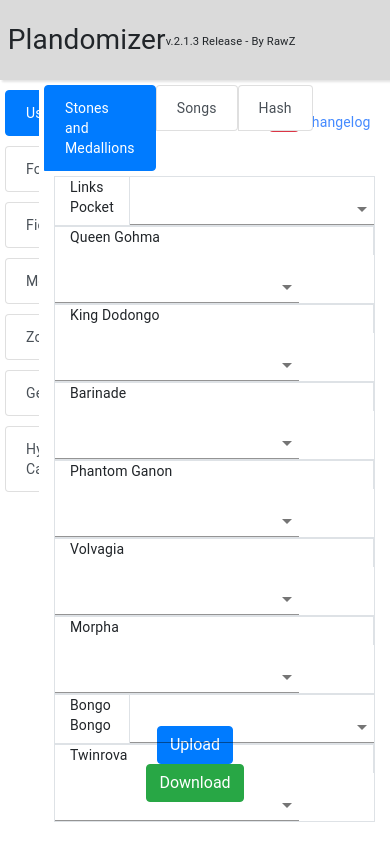
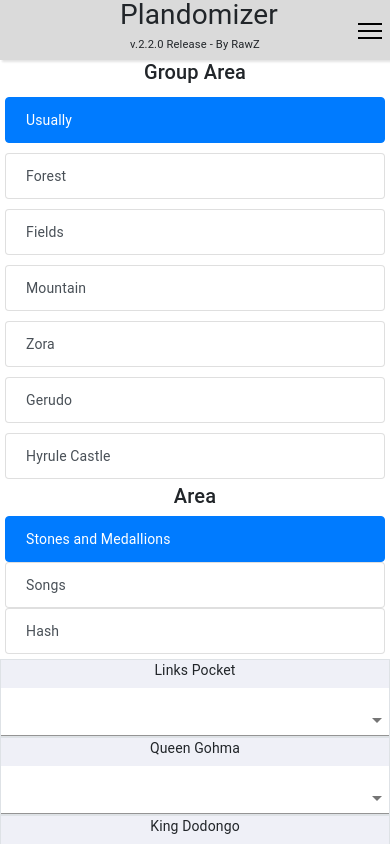
Before and after one commit to RawZ06/PlandoMaker, a Vue app: page /#/ in a window 390 px wide. Shown: the top 844 px of the page. Built offline with nearby package versions, Linux system fonts and the light colour scheme.

Commit message:
Rework css, responsive design

```diff
--- a/src/components/Changelog.vue
+++ b/src/components/Changelog.vue
@@ -7,12 +7,14 @@
 			<li>Customization gossip hints</li>
 		</ul>
 		<br>
-		<br>
-		<h3>VERSION 2.1.3<span class="badge badge-danger">New</span></h3>
+		<h3>VERSION 2.2.0<span class="badge badge-danger">New</span></h3>
 		<ul>
-			<li>Add About page :
-				<router-link class="link" to="/about">Click here</router-link>
-			</li>
+			<li>Reworking css for responsiveness</li>
+			<li>This website can be used on mobile/tablet, it's responsive</li>
+		</ul>
+		<h3>VERSION 2.1.3</h3>
+		<ul>
+			<li>Add About page</li>
 			<li>Fix bottom buttons position</li>
 		</ul>
 		<h3>VERSION 2.1.2</h3>
--- a/src/components/Header.vue
+++ b/src/components/Header.vue
@@ -1,17 +1,32 @@
 <template>
     <header>
-        <div class="title">Plandomizer</div>
-		<small>v.2.1.3 Release</small>
-        <small> - By RawZ</small>
-        <div class="links">
+		<div class="title-version">
+			<div class="title">Plandomizer</div>
+			<small>v.2.2.0 Release - By RawZ</small>
+			<div title="Menu" class="c-icon c-icon-burger"><span> </span></div>
+		</div>
+        <div class="links hide">
             <router-link class="link" to="/">Home</router-link>
-            <router-link class="link" to="/about">About</router-link><span class="badge badge-danger">New</span>
+            <router-link class="link" to="/about">About</router-link>
 			<router-link class="link" to="/changelog">Changelog</router-link>
         </div>
     </header>
 </template>
 
 <script>
+	window.onload = () => {
+		const btn = document.querySelector('.c-icon-burger');
+		const links = document.querySelector('.links');
+		btn.addEventListener('click', function(e){
+			if (this.classList.contains('is-pressed')) {
+				this.classList.remove('is-pressed');
+				links.classList.add('hide');
+			} else {
+				this.classList.add('is-pressed');
+				links.classList.remove('hide');
+			}
+		}, false);
+	}
 
 export default {
     name: 'Header'
@@ -22,33 +37,56 @@ export default {
     header
     {
         width: 100vw;
-        height: 80px;
+		line-height: 30px;
+		text-align: center;
         background: rgb(218, 218, 218);
         box-shadow: 2px 2px 2px rgb(228, 228, 228);
-        line-height: 80px;
+		display: flex;
+		flex-direction: column;
+		/*justify-content: space-between;*/
     }
 
-    .title, .links {display: inline-block;}
+	.links {
+		display: flex;
+		flex-direction: column;
+	}
+
+	.hide {
+		display: none;
+	}
+
+	.title-version {
+		position: relative;
+		top: 50%;
+	}
+
+	.title-version {
+		display: flex;
+		flex-direction: column;
+	}
+
+	.md-theme-default a:not(.md-button) {
+		color: black !important;
+	}
+
+	.md-theme-default a:not(.md-button):hover {
+		color: gray !important;
+		text-decoration: none !important;
+	}
 
     .title {
-        float: left;
         font-size: 200%;
         margin-left: 2vw;
     }
-    .links {float: right; margin-right: 4vw;}
 
-    .link {
+    .link  {
         position: relative;
         text-decoration: none;
-        margin: 0 1vw;
+        margin: 0.5vh 1vw;
         color: black;
         display: inline-block;
         height: 100%;
-        border-bottom: 3px solid rgba(255, 107, 107, 0);
-    }
-
-    .click {
-        cursor: pointer;
+        border-bottom: 1px solid gray;
     }
 
     .link:hover {
@@ -57,23 +95,97 @@ export default {
         text-decoration: none;
     }
 
-    .name {
-        margin: 0 1vw;
-        color: black;
-        display: inline-block;
-        height: 100%;
-    }
+	.c-icon {
+		position: absolute;
+		display: block;
+		height: 60px;
+		width: 40px;
+		overflow: hidden;
+		white-space: nowrap;
+		color: transparent;
+		line-height: 1;
+		right: 0;
+	}
 
-    .modal-body {
-        line-height: 18px;
-    }
+	.c-icon-burger span {
+		position: absolute;
+		top: 50%;
+		right: 8px;
+		transition: background 200ms 200ms;
+	}
+	.c-icon-burger span::before, .c-icon-burger span::after {
+		content: "";
+		right: 0;
+		transform: translateZ(0);
+		backface-visibility: hidden;
+		transition: transform 0.2s 0.2s;
+	}
 
-    .md-theme-default a:not(.md-button) {
-        color: black;
-    }
+	.c-icon-burger span,
+	.c-icon-burger span::before,
+	.c-icon-burger span::after {
+		position: absolute;
+		display: inline-block;
+		height: 2px;
+		width: 24px;
+		background: #000;
+	}
 
-    .md-theme-default a:not(.md-button):hover {
-        color: gray;
-        text-decoration: none;
-    }
+	.c-icon-burger span::before {
+		top: -7px;
+	}
+
+	.c-icon-burger span::after {
+		top: 7px;
+	}
+
+	.c-icon-burger.is-pressed span {
+		background: transparent;
+	}
+
+	.c-icon-burger.is-pressed span::before {
+		transform: translate(0px, 7px) rotate(45deg);
+	}
+
+	.c-icon-burger.is-pressed span::after {
+		transform: translate(0px, -7px) rotate(-45deg);
+	}
+
+	.c-icon-burger.is-pressed span::before,
+	.c-icon-burger.is-pressed span::after {
+		background: #000;
+	}
+
+	@media screen and (min-width: 640px) {
+		.c-icon {
+			display: none;
+		}
+
+		header
+		{
+			line-height: 0;
+			text-align: left;
+			flex-direction: row;
+			justify-content: space-between;
+			height: 80px;
+		}
+
+		.links {
+			flex-direction: row;
+		}
+
+		.hide {
+			display: initial;
+		}
+
+		.title-version {
+			flex-direction: row;
+		}
+
+		.link  {
+			border-bottom: 3px solid rgba(255, 107, 107, 0);
+			vertical-align: middle;
+			line-height: 80px;
+		}
+	}
 </style>
--- a/src/components/Index.vue
+++ b/src/components/Index.vue
@@ -1,7 +1,9 @@
 <template>
 	<div v-if="current_area !== null">
+		<div class="app">
 			<div class="left">
 				<div class="list-group">
+					<h5 class="text-center">Group Area</h5>
 					<div class="group"
 						 v-bind:key="group.group_area_id"
 						 v-for="group in map.groups_area">
@@ -16,7 +18,8 @@
 				</div>
 			</div>
 			<div class="right">
-            <div class="list-group group list-group-horizontal">
+				<h5 class="text-center">Area</h5>
+				<div class="list-group group">
 					<div
 						v-bind:key="area.area_id"
 						v-for="area in group_area.areas"
@@ -31,7 +34,8 @@
 						</div>
 					</div>
 					<div>
-                    <div class="list-group-item list-group-item-action active" v-if="group_area.group_area_id == 0 && current_area == -1"
+						<div class="list-group-item list-group-item-action active"
+							 v-if="group_area.group_area_id == 0 && current_area == -1"
 							 v-on:click="changeArea(-1)">
 							Hash
 						</div>
@@ -51,13 +55,14 @@
 					<!--                    </div>-->
 					<!--                </div>-->
 				</div>
-            <div class="container">
+				<div class="content">
 					<div
 						v-bind:key="location.location_id"
 						v-for="location in current_area.locations"
 					>
 						<div class="row border">
-                        <div class="col border-right"><label :for="location.name">{{location.name}}</label></div>
+							<div class="location-left"><label :for="location.name">{{location.name}}</label></div>
+							<div class="location-right">
 								<md-field style="width:auto; margin: 0;" v-if="current_area.area_id == 0">
 									<md-select v-model="plando[location.name]">
 										<md-option default value=""></md-option>
@@ -69,7 +74,7 @@
 										</md-option>
 									</md-select>
 								</md-field>
-                        <md-field style="width:auto; margin: 0;"  v-else-if="current_area.area_id == 1">
+								<md-field style="width:auto; margin: 0;" v-else-if="current_area.area_id == 1">
 									<md-select v-model="plando[location.name]">
 										<md-option default value=""></md-option>
 										<md-option
@@ -98,15 +103,17 @@
 										</md-optgroup>
 									</md-select>
 								</md-field>
-
+							</div>
 							<!-- <div class="col"><input v-model="plando[location.name]" class="form-control" :id="location.name" type="text"></div> -->
 						</div>
 					</div>
 					<div v-if="current_area == -1">
-                    <div class="d-inline-block" style="margin: 1%" v-for="i in 5">
+						<div class="hash_list">
+							<div style="margin: 1%" v-for="i in 5">
 								<img :src="hash_list[hash_code[i-1]]" alt="" class="d-block m-auto"
 									 v-if="hash_code[i-1] !== 'none'" v-on:click="open('#hash_' + i)">
-                        <img alt="" class="d-block m-auto" src="https://ootrandomizer.com/img/hash/none.png" v-else>
+								<img alt="" class="d-block m-auto" src="https://ootrandomizer.com/img/hash/none.png"
+									 v-else>
 								<md-field style="width:auto; margin: 0;">
 									<md-select :id="'hash_' + i" class="selectpicker" v-model="hash_code[i-1]">
 										<md-option default value=""></md-option>
@@ -119,7 +126,7 @@
 									</md-select>
 								</md-field>
 							</div>
-
+						</div>
 					</div>
 					<div v-else-if="current_area == -2">
 						<div class="m-2">
@@ -147,7 +154,8 @@
 								</md-select>
 							</md-field>
 						</div>
-                    <div v-if="hints[current_gossip]['category'] === 'WOTH' || hints[current_gossip]['category'] === 'Foolish'">
+						<div
+							v-if="hints[current_gossip]['category'] === 'WOTH' || hints[current_gossip]['category'] === 'Foolish'">
 							<label>Choose the Area</label>
 							<md-field style="width:auto; margin: 0;">
 								<md-select class="selectpicker" v-model="hints[current_gossip]['area']">
@@ -177,6 +185,7 @@
 					</div>
 				</div>
 			</div>
+		</div>
 		<div class="bottom" id="footer">
 			<div class="d-inline-block">
 				<input accept="application/JSON" id="upload" type="file" v-on:change="take_json_uploaded">
@@ -197,41 +206,6 @@
 	import $ from 'jquery'
 	import gossip_list from '../stores/gossip_list'
 	import gossip_hint from '../stores/gossip_hint'
-
-    // The debounce function receives our function as a parameter
-    const debounce = (fn) => {
-        // This holds the requestAnimationFrame reference, so we can cancel it if we wish
-        let frame;
-
-        // The debounce function returns a new function that can receive a variable number of arguments
-        return (...params) => {
-
-            // If the frame variable has been defined, clear it now, and queue for next frame
-            if (frame) {
-                cancelAnimationFrame(frame);
-            }
-
-            // Queue our function call for the next frame
-            frame = requestAnimationFrame(() => {
-                // Call our function and pass any params we received
-                fn(...params);
-            });
-
-        }
-    };
-
-    // Reads out the scroll position and stores it in the data attribute
-    // so we can use it in our stylesheets
-    const storeScroll = () => {
-        if(window.scrollY > 0){
-            document.getElementById('footer').style.bottom='-4%';
-        }else{
-            document.getElementById('footer').style.bottom='5%';
-        }
-    }
-
-    // Listen for new scroll events, here we debounce our `storeScroll` function
-    document.addEventListener('scroll', debounce(storeScroll), { passive: true });
 
 	export default {
 		name: "Index",
@@ -288,7 +262,7 @@
 						plando[key] = att;
 					}
 				});
-                if(json.file_hash !== undefined) this.hash_code = json.file_hash;
+				if (json.file_hash !== undefined) this.hash_code = json.file_hash;
 				else this.hash_code = ["none", "none", "none", "none", "none"];
 				this.plando = plando;
 			},
@@ -333,10 +307,8 @@
 			this.current_area = this.group_area.areas[0];
 			this.plando = {};
 			this.area_list = [];
-            for(const i in this.map.groups_area)
-            {
-                for(const j in this.map.groups_area[i].areas)
-                {
+			for (const i in this.map.groups_area) {
+				for (const j in this.map.groups_area[i].areas) {
 					this.area_list.push(this.map.groups_area[i].areas[j].name)
 				}
 			}
@@ -347,13 +319,18 @@
 <style scoped>
 	.row {
 		margin: 15px 0;
+		flex-direction: column;
 	}
 
-    .left {
-        width: 10vw;
-        position: fixed;
-        height: 100%;
-        overflow: auto;
+	.app {
+		display: flex;
+		flex-direction: column;
+		width: 100vw;
+		min-height: 75vh;
+	}
+
+	.list-group {
+		flex-direction: column;
 	}
 
 	.group {
@@ -365,20 +342,13 @@
 		color: gray;
 	}
 
-    .right {
-        margin-left: 10vw;
-    }
-
 	.row {
 		margin: 0;
 		position: relative;
 	}
 
 	.bottom {
-        position: absolute;
-        bottom: 5%;
-        left: 30%;
-        right: 30%;
+		margin-top: 5%;
 		text-align: center;
 	}
 
@@ -386,6 +356,67 @@
 		display: none;
 	}
 
+	.location-left {
+		background: rgba(235, 237, 246, 0.8);
+		text-align: center;
+	}
+
+	.hash_list {
+		display: flex;
+		flex-direction: column;
+	}
+
+	@media screen and (min-width: 640px) {
+		.right {
+			width: 100%;
+		}
+		.app {
+			flex-direction: row;
+		}
+
+		.row {
+			flex-direction: row;
+			justify-content: space-between;
+		}
+
+		.right > .list-group {
+			flex-direction: row;
+			align-items: stretch;
+		}
+
+		h5 {
+			display: none;
+		}
+
+		.location-left {
+			background: white;
+			text-align: left;
+		}
+
+		.location-left > label {
+			position: relative;
+			top: 50%;
+			transform: translateY(-50%);
+		}
+
+		.location-right {
+			min-width: 100px;
+		}
+
+		.hash_list {
+			display: flex;
+			flex-direction: column;
+		}
+
+		.content {
+			width: 80%;
+			margin: auto;
+		}
+
+		.hash_list {
+			flex-direction: row;
+		}
+	}
 
 </style>
 
```
Lines whose indentation alone changed are shown as unchanged.
